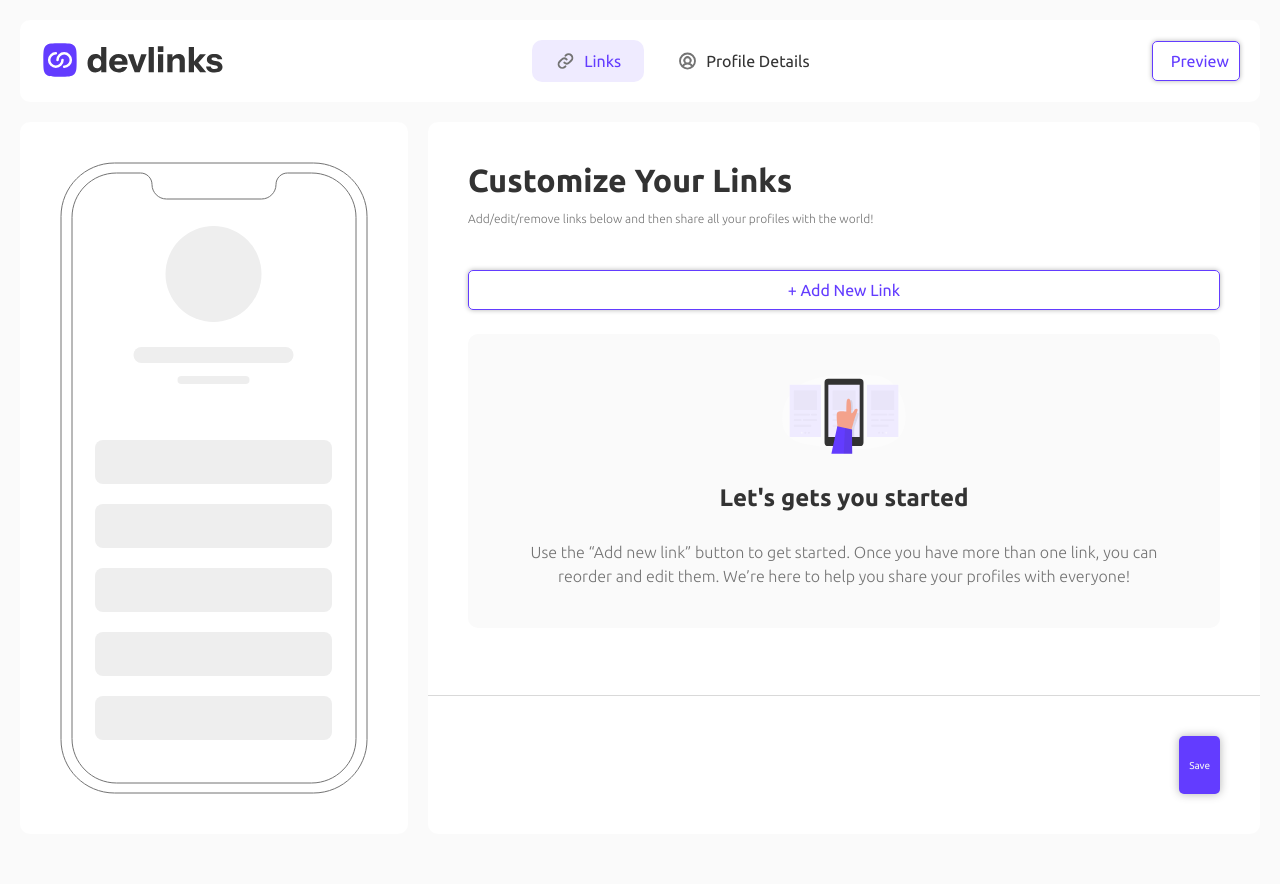
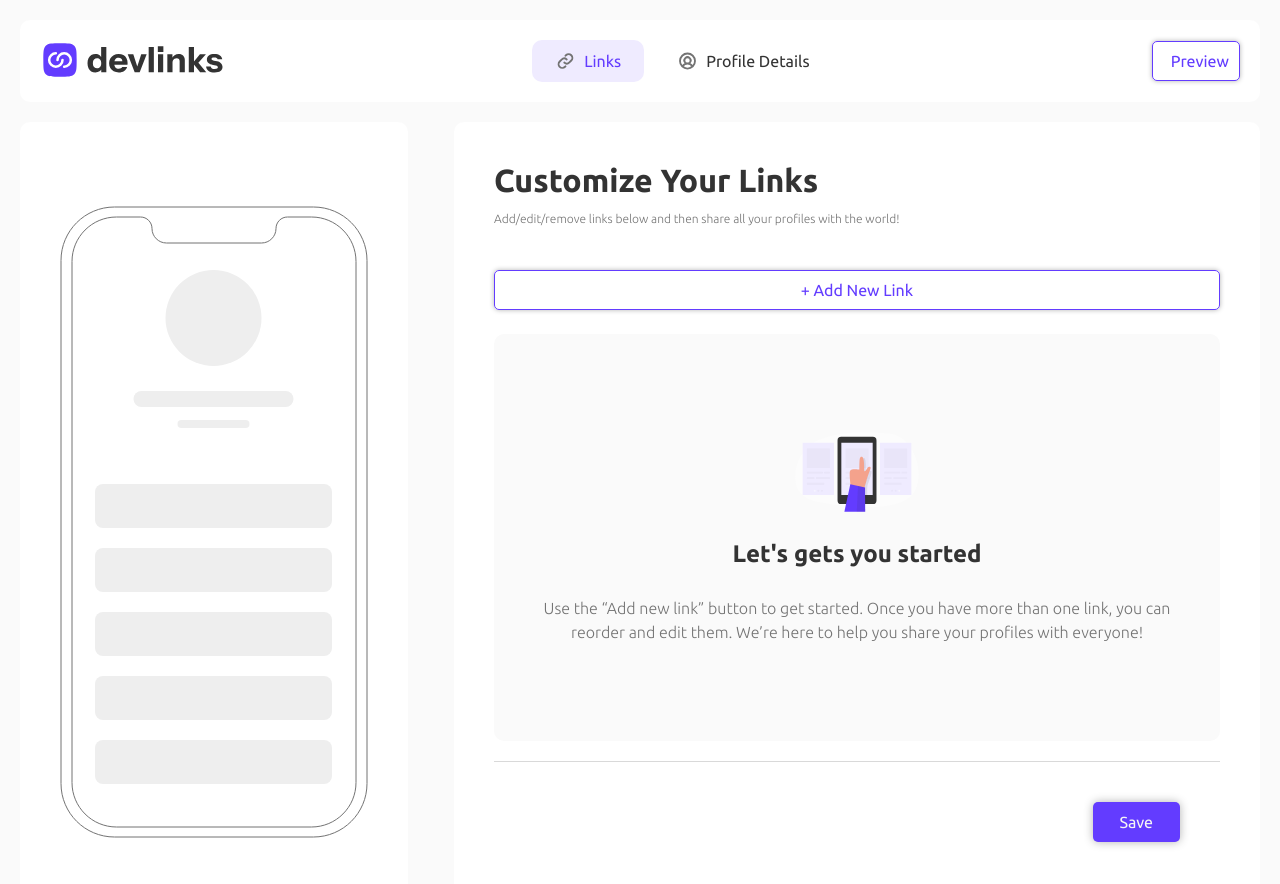
Before and after one commit to hidalest/link-sharing-app, a React (Vite) app: page /home in a window 1280 px wide. Shown: the top 884 px of the page. Before the commit the page ends 854 px from the top, so only its background shows below. Built offline with nearby package versions, Linux system fonts and the light colour scheme.

Commit message:
fix: updated the styles to use flexbox for more consistency

```diff
--- a/src/components/UI/Card/Card.module.scss
+++ b/src/components/UI/Card/Card.module.scss
@@ -4,6 +4,9 @@
 .card {
   border-radius: $border-radius;
   padding: 4rem;
+  @include responsiveMax($phone-mini) {
+    padding: 2rem;
+  }
 }
 
 .grey {
--- a/src/layout/HomeLinks/HomeLinks.module.scss
+++ b/src/layout/HomeLinks/HomeLinks.module.scss
@@ -2,24 +2,14 @@
 @import '../../sassStyles/mixins';
 
 .mainContainer {
-  display: grid;
-  gap: 2rem;
-  grid-template-areas:
-    'mockup homeLinks homeLinks'
-    'mockup buttonSave buttonSave';
-
-  @include responsiveMax($tablet) {
-    grid-template-areas:
-      'homeLinks'
-      'buttonSave';
-  }
+  display: flex;
+  justify-content: space-between;
 }
 
 .phone-mockup {
   margin-top: 2rem;
   display: flex;
   align-items: center;
-  grid-area: mockup;
   @include responsiveMax($tablet) {
     display: none;
   }
@@ -29,10 +19,13 @@
   margin-top: 2rem;
   display: flex;
   flex-direction: column;
-  grid-area: homeLinks;
-  border-bottom-left-radius: 0;
-  border-bottom-right-radius: 0;
-  border-bottom: 1px solid $light-grey;
+  justify-content: space-between;
+  width: 65%;
+  height: 80rem;
+
+  @include responsiveMax($tablet) {
+    width: 100%;
+  }
 
   & h1 {
     font-size: 3.2rem;
@@ -65,6 +58,11 @@
     margin-bottom: 2.4rem;
     font-size: 1.6rem;
   }
+
+  & .linksContainer {
+    height: 435px;
+    overflow-y: auto;
+  }
 }
 
 .buttonSave--container {
@@ -72,11 +70,13 @@
   justify-content: flex-end;
   border-top-left-radius: 0;
   border-top-right-radius: 0;
-  grid-area: buttonSave;
-  margin-top: -2rem;
+  border-top: 1px solid $light-grey;
+  margin-top: 2rem;
 
   & button {
     text-align: center;
+    padding: 1.1rem 2.7rem;
+    font-size: 1.6rem;
     @include responsiveMax($phone) {
       width: 100%;
     }
--- a/src/layout/HomeLinks/HomeLinks.tsx
+++ b/src/layout/HomeLinks/HomeLinks.tsx
@@ -67,8 +67,9 @@ function HomeLinks(props: HomeLinksProps) {
               secondaryMainImage={secondaryMainImage}
             />
           )}
-          {!areUserLinksEmpty &&
-            userLinks.map((link, index) => (
+          {!areUserLinksEmpty && (
+            <div className={styles.linksContainer}>
+              {userLinks.map((link, index) => (
                 <LinkForm
                   linkFormProps={linkFormProps}
                   linkId={link.linkId}
@@ -81,9 +82,11 @@ function HomeLinks(props: HomeLinksProps) {
                   defaultLink={defaultLink}
                 />
               ))}
-        </Card>
+            </div>
+          )}
           <Card priority='white' className={styles['buttonSave--container']}>
             <Button priority={'primary'}>{btnCopy}</Button>
+          </Card>
         </Card>
       </section>
     </>
--- a/src/layout/HomeLinks/LinkForm/LinkForm.module.scss
+++ b/src/layout/HomeLinks/LinkForm/LinkForm.module.scss
@@ -5,6 +5,11 @@
   display: flex;
   flex-direction: column;
   padding: 2rem;
+  margin: 2.4rem;
+
+  @include responsiveMax($tablet) {
+    margin: 2.4rem 0;
+  }
 
   & .enumeration {
     font-size: 1.6rem;
--- a/src/layout/HomeLinks/WelcomeMessage/WelcomeMessage.module.scss
+++ b/src/layout/HomeLinks/WelcomeMessage/WelcomeMessage.module.scss
@@ -2,6 +2,11 @@
 
 .welcomeMessage {
   text-align: center;
+  height: 43.3rem;
+  display: flex;
+  flex-direction: column;
+  justify-content: center;
+  align-items: center;
 
   & img {
     width: 12.4rem;
```
Lines whose indentation alone changed are shown as unchanged.
